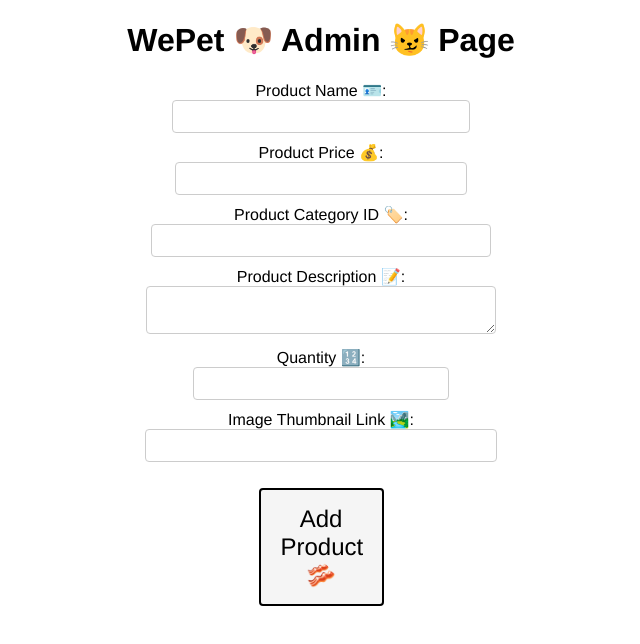
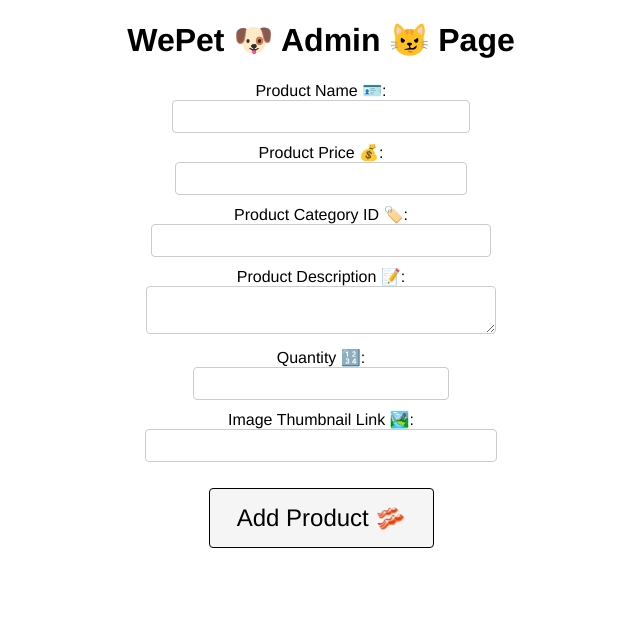
Before and after one commit to ts-oh/wepet-admin, a React (Vite) app: page / in a window 1280 px wide. Shown: the top 644 px of the page, without its empty margins (319-959 px from the left). Built offline with nearby package versions, Linux system fonts and the light colour scheme.

Commit message:
:art: [MODIFY]: button size and border

```diff
--- a/src/App.css
+++ b/src/App.css
@@ -47,10 +47,10 @@
   margin: 16px;
   background-color: whitesmoke;
   color: black;
-  border: 2px solid;
+  border: 1px solid;
   border-radius: 4px;
   cursor: pointer;
-  width: 125px;
+  width: 225px;
   transition: background-color 0.2s, border-color 0.2s;
 }
 
```
